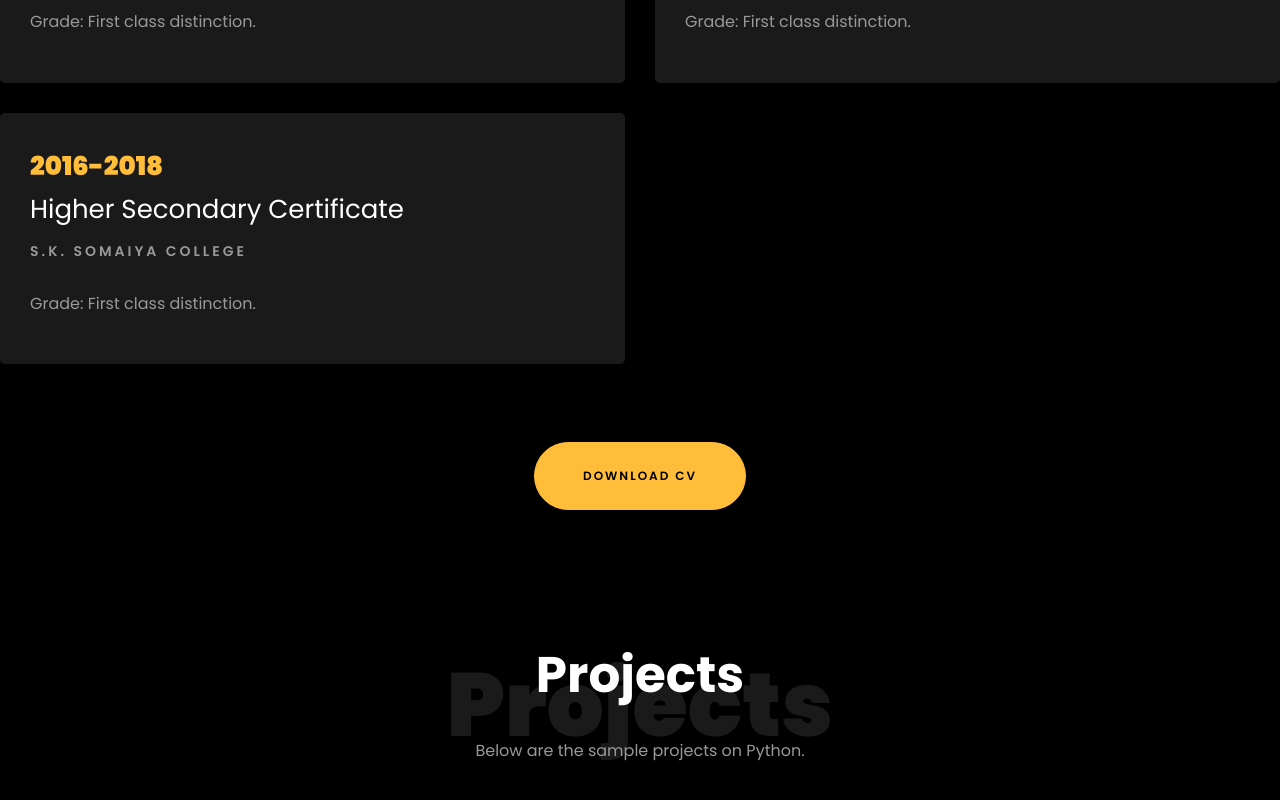
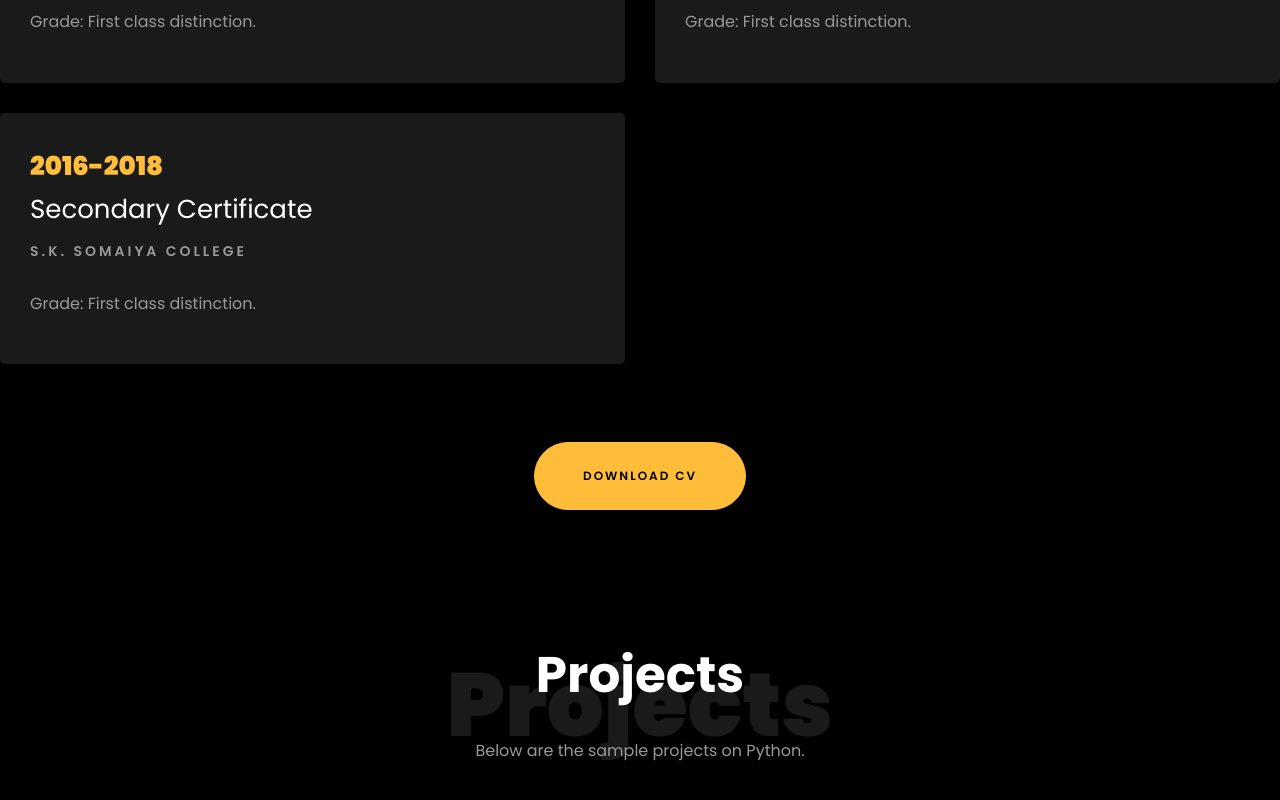
Before and after one commit to ladaditya11/ladaditya11.github.io, a plain HTML site: page index.html in a window 1280 px wide. Shown: the part 2923-3723 px from the top of the page. Drawn offline with Linux system fonts and the light colour scheme; files whose address does not match are found by name.

Commit message:
Update index.html

```diff
--- a/index.html
+++ b/index.html
@@ -391,7 +391,7 @@
     			<div class="col-md-6">
     				<div class="resume-wrap ftco-animate">
     					<span class="date">2016-2018</span>
-    					<h2>Higher Secondary Certificate</h2>
+    					<h2>Secondary Certificate</h2>
     					<span class="position">S.K. Somaiya College</span>
     					<p class="mt-4">Grade: First class distinction.</p>
     				</div>
```
